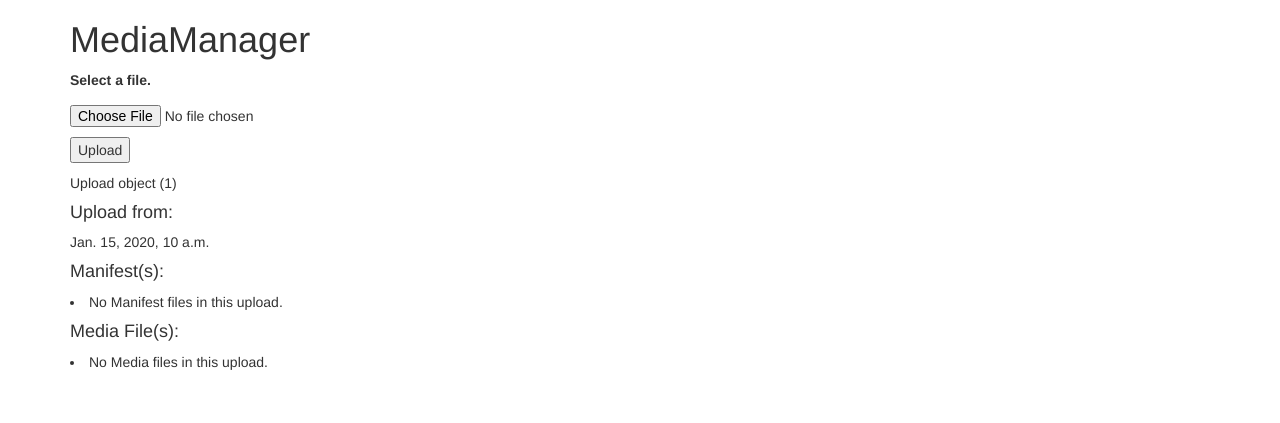
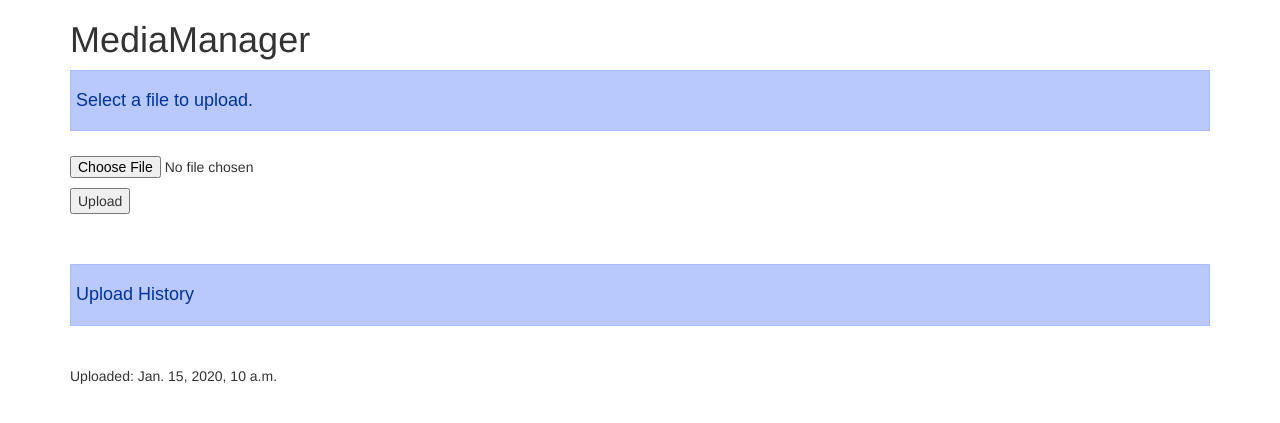
Before and after one commit to DarkRoseAM/mediamanager, a Django app: page / in a window 1280 px wide. Shown: the top 423 px of the page. Run offline with Django 3.2, Linux system fonts and the light colour scheme; tables that the repository leaves empty hold one stand-in row (values such as "Sample post"); lists and menus that the app fills with data are empty; some libraries are stand-ins or nearby versions.

Commit message:
Prettifying.

```diff
--- a/media/forms.py
+++ b/media/forms.py
@@ -12,5 +12,5 @@ from django import forms
 
 class UploadForm(forms.Form):
     file = forms.FileField(
-        label='Select a file.',
+        label='',
     )
--- a/media/templates/media/record_detail.html
+++ b/media/templates/media/record_detail.html
@@ -5,6 +5,7 @@
 {% block page_content %}
 <p><a href="{% url 'media:table' %}">&larr; All Uploads</a></p>
 
+<br><br>
 <h4>{{ record.title }}</h4>
 
 <table class="tg">
@@ -35,7 +36,7 @@
                 <a href="{{ record.media.file.url }}">{{ record.filename }}</a>
             </td>
         {% else %}
-            <td>{{ record.filename }}: Not available.</td>
+            <td>Not available:<br>{{ record.filename }}</td>
         {% endif %}
     </tr>
     <tr>
--- a/media/templates/media_table.html
+++ b/media/templates/media_table.html
@@ -3,6 +3,14 @@
 {% block page_title %} Manifests {% endblock %}
 
 {% block page_content %}
+<table class="tg" width="100%">
+    <tr>
+        <th>
+            <h4>Select a file to upload.</h4>
+        </th>
+    </tr>
+</table>
+
 <form action="{% url "media:table" %}" method="post" enctype="multipart/form-data">
     {% csrf_token %}
     <p>{{ form.non_field_errors }}</p>
@@ -15,12 +23,20 @@
 
     <p><input type="submit" value="Upload" /></p>
 
+<br><br>
+<table class="tg" width="100%">
+    <tr>
+        <th>
+            <h4>Upload History</h4>
+        </th>
+    </tr>
+</table>
+
 {% for upload in uploads %}
-    {{ upload }}
-    {% include "upload_table.html" with upload=upload verbose="true" %}
+    {% include "upload_table.html" with upload=upload %}
 
 {% empty %}
-    No available uploads.
+    No previous uploads.
 
 {% endfor %}
 
--- a/media/templates/upload_table.html
+++ b/media/templates/upload_table.html
@@ -1,26 +1,28 @@
+<br><br>
 {% if verbose %}
-    <h4>Upload from:</h4>
-    {{ upload.created_at }}
+    <h4>Uploaded:</h4>
+{% else %}
+    Uploaded:
 {% endif %}
 
+{{ upload.created_at }}
+
 {% if verbose %}
+    <br><br>
     <h4>Manifest(s):</h4>
 {% endif %}
 
     {% for manifest in upload.manifests.all %}
-        <table class="tg">
+        <li><a href="{{ manifest.file.url }}">{{ manifest.file.name }}</a></li>
+
+        <table class="tg" width="100%">
         <tr>
-            <th>
-                <a href="{{ manifest.file.url }}">{{ manifest.file.name }}</a>
-            </th>
-        </tr>
-        <tr>
-            <th>Title</th>
-            <th>Content Type</th>
-            <th>Version</th>
-            <th>Release Date</th>
-            <th>Language</th>
-            <th>File</th>
+            <th width="20%">Title</th>
+            <th width="15%">Content Type</th>
+            <th width="15%">Version</th>
+            <th width="20%">Release Date</th>
+            <th width="10%">Language</th>
+            <th width="20%">File</th>
         </tr>
         {% for record in manifest.records.all %}
             <tr>
@@ -36,7 +38,7 @@
                         <a href="{{ record.media.file.url }}">{{ record.filename }}</a>
                     </td>
                 {% else %}
-                    <td>{{ record.filename }}: Not available.</td>
+                    <td>Not Available:<br>{{ record.filename }}</td>
                 {% endif %}
             </tr>
         {% empty %}
@@ -57,6 +59,7 @@
     {% endfor %}
 
 {% if verbose %}
+    <br><br>
     <h4>Media File(s):</h4>
 {% endif %}
 
--- a/media/views.py
+++ b/media/views.py
@@ -40,7 +40,7 @@ def table_view(request, *args, **kwargs):
         if form.is_valid():
             upload = process_upload([request.FILES['file']])
 
-            return HttpResponseRedirect(upload.get_absolute_url())
+            #return HttpResponseRedirect(upload.get_absolute_url())
 
     # Load record for the list page.
     context = {
--- a/mediamanager/urls.py
+++ b/mediamanager/urls.py
@@ -16,7 +16,7 @@ admin.autodiscover()
 
 urlpatterns = patterns(
     '',
-    url(r'^$', include('media.urls', namespace='media')),
+    url(r'^$', include('media.urls', namespace='home')),
     url(r'^media/', include('media.urls', namespace='media')),
     url(r'^admin/', include(admin.site.urls)),
 )
```
